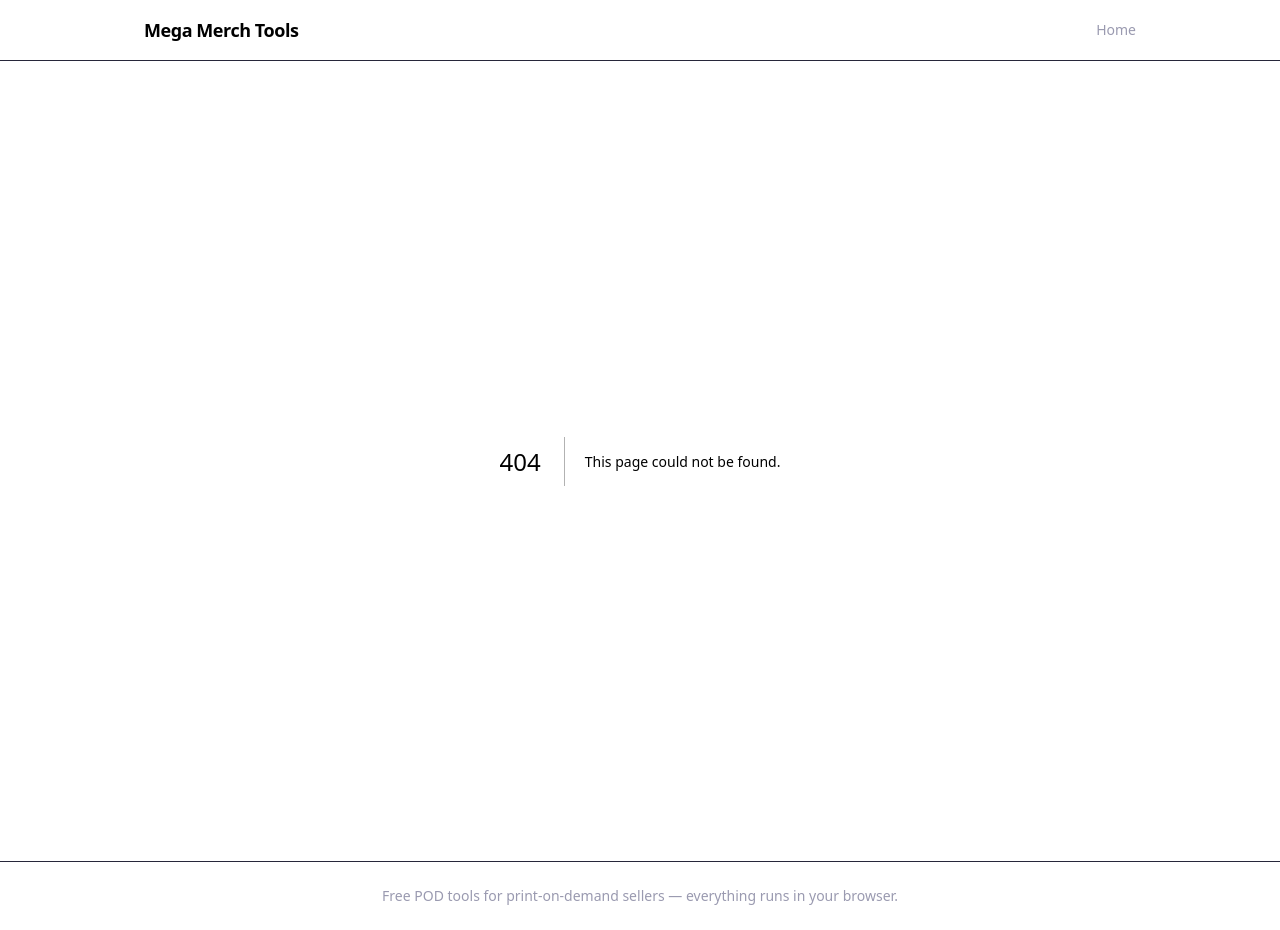
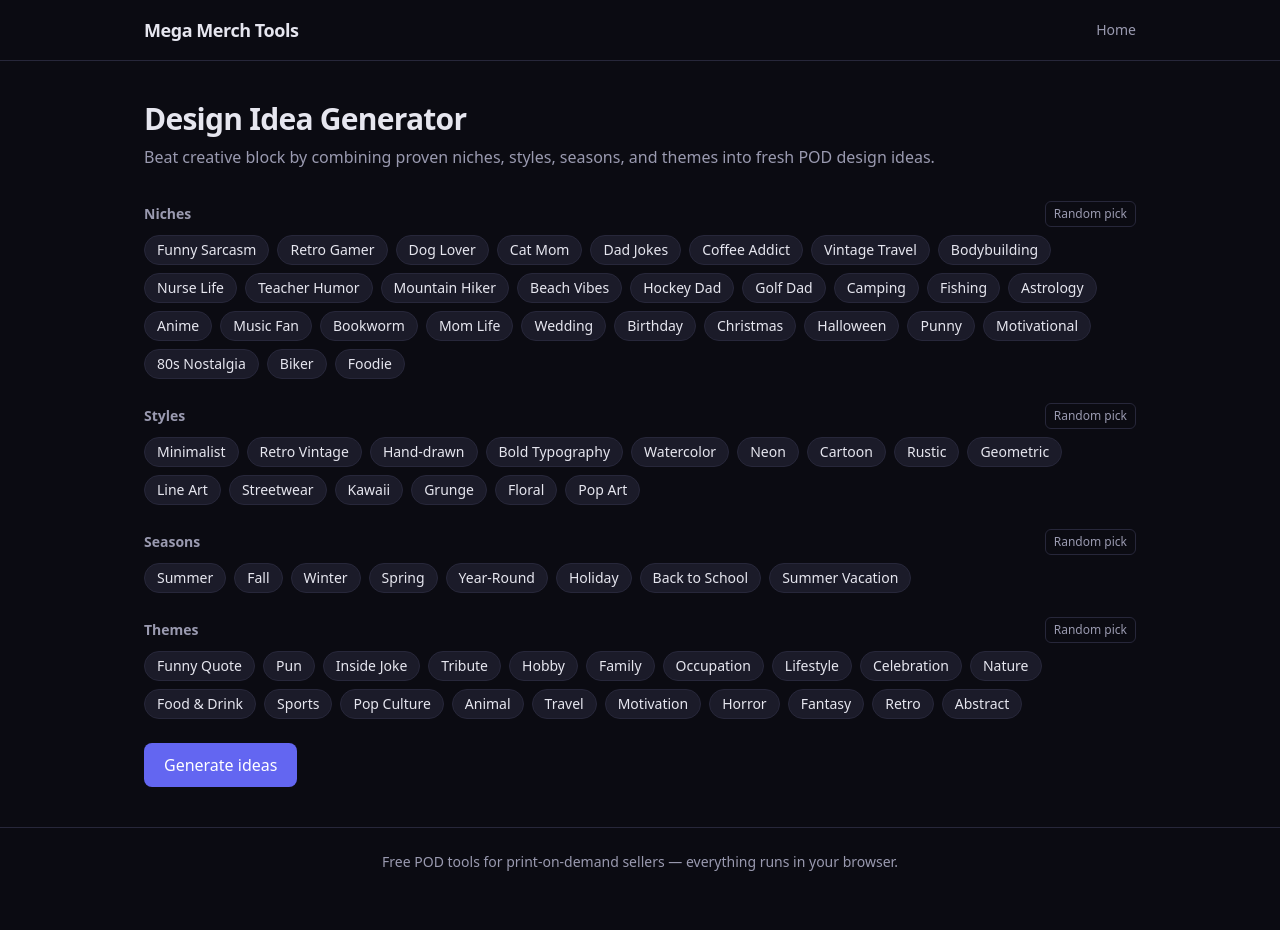
Before and after one commit to 6washim9/Mega-Merch-Tools, a Next.js app: page /tools/idea-generator in a window 1280 px wide. Before the commit this address had no page. After the commit the page ends 896 px from the top, so only its background shows below. Built offline with nearby package versions, Linux system fonts and the light colour scheme.

Commit message:
feat: add design idea generator tool page Co-authored-by: monkeycode-ai <monkeycode-ai@chaitin.com>

```diff
--- /dev/null
+++ b/app/tools/idea-generator/page.tsx
@@ -0,0 +1,156 @@
+"use client";
+
+import { useState } from "react";
+import { ToolShell } from "@/components/ToolShell";
+import { Toast } from "@/components/Toast";
+import {
+  NICHES,
+  STYLES,
+  SEASONS,
+  THEMES,
+  generateIdeas,
+  formatIdeasAsText,
+  pickRandom,
+  type MerchIdea,
+} from "@/lib/ideas";
+
+function ChipSelect({
+  label,
+  options,
+  selected,
+  onToggle,
+  onRandom,
+}: {
+  label: string;
+  options: string[];
+  selected: string[];
+  onToggle: (value: string) => void;
+  onRandom: () => void;
+}) {
+  return (
+    <div>
+      <div className="mb-2 flex items-center justify-between">
+        <h3 className="text-sm font-semibold text-dim">{label}</h3>
+        <button
+          type="button"
+          onClick={onRandom}
+          className="rounded-md border border-border px-2 py-1 text-xs text-dim transition hover:border-accent hover:text-accent"
+        >
+          Random pick
+        </button>
+      </div>
+      <div className="flex flex-wrap gap-2">
+        {options.map((option) => {
+          const active = selected.includes(option);
+          return (
+            <button
+              key={option}
+              type="button"
+              onClick={() => onToggle(option)}
+              className={`rounded-full border px-3 py-1 text-sm transition ${
+                active
+                  ? "border-accent bg-accent text-white"
+                  : "border-border bg-surface-2 text-text hover:border-accent"
+              }`}
+            >
+              {option}
+            </button>
+          );
+        })}
+      </div>
+    </div>
+  );
+}
+
+export default function IdeaGeneratorPage() {
+  const [niches, setNiches] = useState<string[]>([]);
+  const [styles, setStyles] = useState<string[]>([]);
+  const [seasons, setSeasons] = useState<string[]>([]);
+  const [themes, setThemes] = useState<string[]>([]);
+  const [ideas, setIdeas] = useState<MerchIdea[] | null>(null);
+  const [copied, setCopied] = useState<string | null>(null);
+  const [error, setError] = useState<string | null>(null);
+
+  const toggle = (list: string[], setList: (v: string[]) => void) => (value: string) => {
+    setList(list.includes(value) ? list.filter((v) => v !== value) : [...list, value]);
+  };
+
+  const generate = () => {
+    setIdeas(generateIdeas({ niches, styles, seasons, themes }, 5));
+  };
+
+  const copyIdea = async (title: string) => {
+    try {
+      await navigator.clipboard.writeText(title);
+      setCopied(title);
+    } catch {
+      setError("Clipboard access failed. Please copy manually.");
+    }
+  };
+
+  const exportTxt = () => {
+    if (!ideas) return;
+    const blob = new Blob([formatIdeasAsText(ideas)], { type: "text/plain" });
+    const url = URL.createObjectURL(blob);
+    const a = document.createElement("a");
+    a.href = url;
+    a.download = "mega-merch-ideas.txt";
+    document.body.appendChild(a);
+    a.click();
+    a.remove();
+    setTimeout(() => URL.revokeObjectURL(url), 1000);
+  };
+
+  return (
+    <ToolShell
+      title="Design Idea Generator"
+      description="Beat creative block by combining proven niches, styles, seasons, and themes into fresh POD design ideas."
+    >
+      <div className="space-y-6">
+        <ChipSelect label="Niches" options={NICHES} selected={niches} onToggle={toggle(niches, setNiches)} onRandom={() => setNiches([pickRandom(NICHES)])} />
+        <ChipSelect label="Styles" options={STYLES} selected={styles} onToggle={toggle(styles, setStyles)} onRandom={() => setStyles([pickRandom(STYLES)])} />
+        <ChipSelect label="Seasons" options={SEASONS} selected={seasons} onToggle={toggle(seasons, setSeasons)} onRandom={() => setSeasons([pickRandom(SEASONS)])} />
+        <ChipSelect label="Themes" options={THEMES} selected={themes} onToggle={toggle(themes, setThemes)} onRandom={() => setThemes([pickRandom(THEMES)])} />
+
+        <div className="flex flex-wrap items-center gap-3">
+          <button
+            onClick={generate}
+            className="rounded-lg bg-accent px-5 py-2.5 font-medium text-white transition hover:bg-accent-2"
+          >
+            Generate ideas
+          </button>
+          {ideas && (
+            <button
+              onClick={exportTxt}
+              className="rounded-lg border border-border px-5 py-2.5 text-sm transition hover:border-accent hover:text-accent"
+            >
+              Export as .txt
+            </button>
+          )}
+        </div>
+
+        <Toast message={error} />
+
+        {ideas && (
+          <div className="space-y-3">
+            {ideas.map((idea, i) => (
+              <div key={i} className="rounded-xl border border-border bg-surface p-5">
+                <div className="flex items-start justify-between gap-4">
+                  <h3 className="font-semibold">{idea.title}</h3>
+                  <button
+                    onClick={() => copyIdea(idea.title)}
+                    className="shrink-0 rounded-md border border-border px-2 py-1 text-xs text-dim transition hover:border-accent hover:text-accent"
+                  >
+                    {copied === idea.title ? "Copied" : "Copy"}
+                  </button>
+                </div>
+                <p className="mt-2 text-sm text-text">{idea.description}</p>
+                <p className="mt-2 text-sm text-dim">{idea.whyItWorks}</p>
+              </div>
+            ))}
+          </div>
+        )}
+      </div>
+    </ToolShell>
+  );
+}
```
